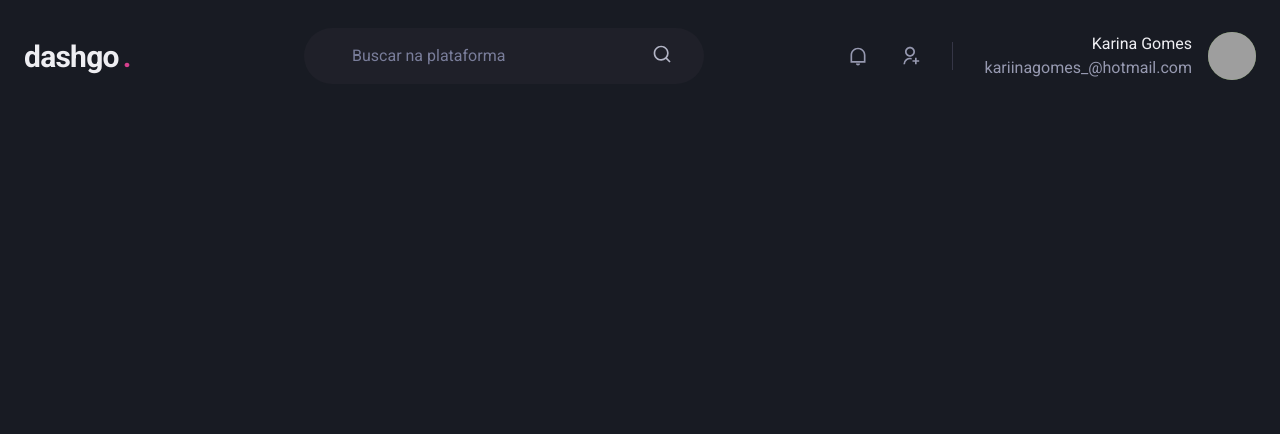
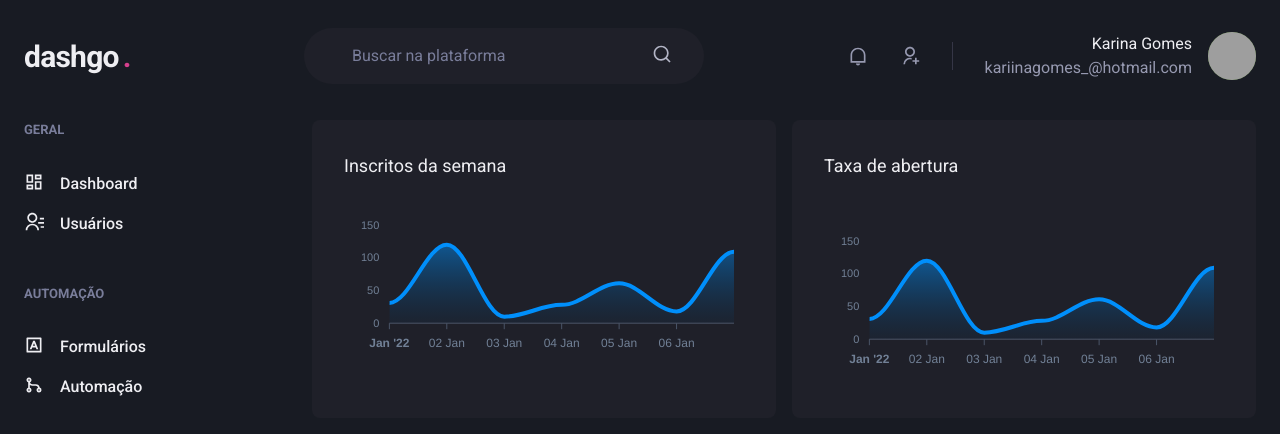
Before and after one commit to kariinagomes/ignite, a Next.js app in the folder reactjs/chapters/04-dashgo/: page /dashboard in a window 1280 px wide. Shown: the top 434 px of the page. Built offline with nearby package versions, Linux system fonts and the light colour scheme; grey boxes are pictures that could not be loaded.

Commit message:
feat: add dashboard and sidebar component (dashgo project)

```diff
--- a/reactjs/chapters/04-dashgo/package.json
+++ b/reactjs/chapters/04-dashgo/package.json
@@ -12,9 +12,11 @@
     "@chakra-ui/react": "^1.7.4",
     "@emotion/react": "^11.7.1",
     "@emotion/styled": "^11.6.0",
+    "apexcharts": "^3.33.0",
     "framer-motion": "^5.5.6",
     "next": "12.0.7",
     "react": "17.0.2",
+    "react-apexcharts": "^1.3.9",
     "react-dom": "17.0.2",
     "react-icons": "^4.3.1"
   },
--- /dev/null
+++ b/reactjs/chapters/04-dashgo/src/components/Sidebar.tsx
@@ -0,0 +1,54 @@
+import { Box, Icon, Link, Stack, Text } from '@chakra-ui/react';
+import {
+  RiContactsLine,
+  RiDashboardLine,
+  RiGitMergeLine,
+  RiInputMethodLine,
+} from 'react-icons/ri';
+
+export function Sidebar() {
+  return (
+    <Box as='aside' w='64' mr='8'>
+      <Stack spacing='12' align='flex-start'>
+        <Box>
+          <Text fontWeight='bold' color='gray.400' fontSize='small'>
+            GERAL
+          </Text>
+          <Stack spacing='4' mt='8' align='stretch'>
+            <Link display='flex' align='center'>
+              <Icon as={RiDashboardLine} fontSize='20' />
+              <Text ml='4' fontWeight='medium'>
+                Dashboard
+              </Text>
+            </Link>
+            <Link display='flex' align='center'>
+              <Icon as={RiContactsLine} fontSize='20' />
+              <Text ml='4' fontWeight='medium'>
+                Usuários
+              </Text>
+            </Link>
+          </Stack>
+        </Box>
+        <Box>
+          <Text fontWeight='bold' color='gray.400' fontSize='small'>
+            AUTOMAÇÃO
+          </Text>
+          <Stack spacing='4' mt='8' align='stretch'>
+            <Link display='flex' align='center'>
+              <Icon as={RiInputMethodLine} fontSize='20' />
+              <Text ml='4' fontWeight='medium'>
+                Formulários
+              </Text>
+            </Link>
+            <Link display='flex' align='center'>
+              <Icon as={RiGitMergeLine} fontSize='20' />
+              <Text ml='4' fontWeight='medium'>
+                Automação
+              </Text>
+            </Link>
+          </Stack>
+        </Box>
+      </Stack>
+    </Box>
+  );
+}
--- a/reactjs/chapters/04-dashgo/src/pages/dashboard.tsx
+++ b/reactjs/chapters/04-dashgo/src/pages/dashboard.tsx
@@ -1,7 +1,83 @@
-import { Header } from "../components/Header";
+import { Box, Flex, Show, SimpleGrid, Text, theme } from '@chakra-ui/react';
+import dynamic from 'next/dynamic';
+import { ApexOptions } from 'apexcharts';
+import { Header } from '../components/Header';
+import { Sidebar } from '../components/Sidebar';
+
+const Chart = dynamic(() => import('react-apexcharts'), {
+  ssr: false,
+});
+
+const options: ApexOptions = {
+  chart: {
+    toolbar: {
+      show: false,
+    },
+    zoom: {
+      enabled: false,
+    },
+    foreColor: theme.colors.gray[500],
+  },
+  grid: {
+    show: false,
+  },
+  dataLabels: {
+    enabled: false,
+  },
+  tooltip: {
+    enabled: false,
+  },
+  xaxis: {
+    type: 'datetime',
+    axisBorder: {
+      color: theme.colors.gray[600],
+    },
+    axisTicks: {
+      color: theme.colors.gray[600],
+    },
+    categories: [
+      '2022-01-01T00:00:00.000Z',
+      '2022-01-02T00:00:00.000Z',
+      '2022-01-03T00:00:00.000Z',
+      '2022-01-04T00:00:00.000Z',
+      '2022-01-05T00:00:00.000Z',
+      '2022-01-06T00:00:00.000Z',
+      '2022-01-07T00:00:00.000Z',
+    ],
+  },
+  fill: {
+    opacity: 0.3,
+    type: 'gradient',
+    gradient: {
+      shade: 'dark',
+      opacityFrom: 0.7,
+      opacityTo: 0.3,
+    },
+  },
+};
+const series = [{ name: 'series1', data: [31, 120, 10, 28, 61, 18, 109] }];
 
 export default function Dashboard() {
   return (
-    <Header />
-  )
+    <Flex direction='column' h='100vh'>
+      <Header />
+      <Flex w='100%' my='6' maxWidth={1480} mx='auto' px='6'>
+        <Sidebar />
+        <SimpleGrid flex='1' gap='4' minChildWidth='320px' align='flex-start'>
+          <Box p='8' bg='gray.800' borderRadius={8} pb='4'>
+            <Text fontSize='lg' mb='4'>
+              Inscritos da semana
+            </Text>
+            <Chart options={options} series={series} type='area' height={160} />
+          </Box>
+          <Box p='8' bg='gray.800' borderRadius={8}>
+            <Text fontSize='lg' mb='4' pb='4'>
+              Taxa de abertura
+            </Text>
+            <Chart options={options} series={series} type='area' height={160} />
+          </Box>
+        </SimpleGrid>
+      </Flex>
+    </Flex>
+  );
 }
```
Also changed, not shown: 1 other file (tests, documents, lock files or other folders).
